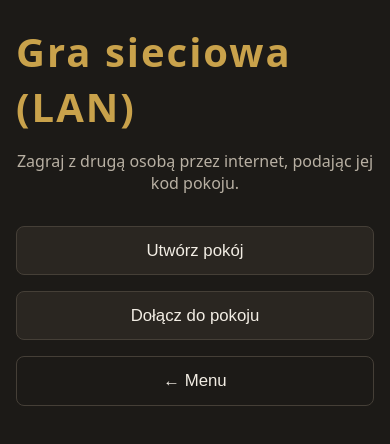
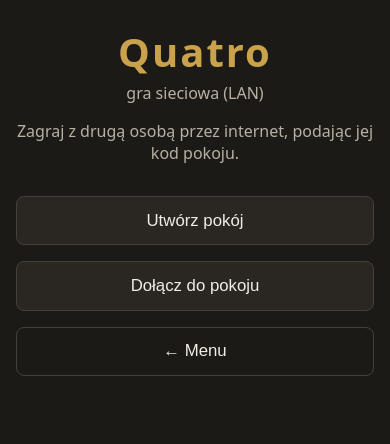
Before and after one commit to GrzegorzKossowski/quatro, a website built with Vite: page index.html in a window 390 px wide. Both pictures are taken after a click on the button "Gra sieciowa (LAN)". Built offline with nearby package versions, Linux system fonts and the light colour scheme.

Commit message:
Popraw tytul ekranu LAN: wycentrowane "Quatro" + mniejszy podpis trybu
Naglowek "Gra sieciowa (LAN)" jako pojedynczy h1 lamal sie do dwoch linii
i byl wyrownany do lewej (bo .screen-text rozciaga elementy na cala
szerokosc). Zastapiony przez "Quatro" w stylu naglowka menu glownego
(wycentrowane przez wlasny flex-kontener) i mniejszy, wycentrowany podpis
"gra sieciowa (LAN)" ponizej - miesci sie w jednej linii na mobile.

Co-Authored-By: Claude Sonnet 5 <noreply@anthropic.com>

```diff
--- a/src/styles/main.css
+++ b/src/styles/main.css
@@ -124,6 +124,21 @@ h1 {
 
 .hidden {
   display: none;
+}
+
+.net-header {
+  display: flex;
+  flex-direction: column;
+  align-items: center;
+  gap: 0.2rem;
+  width: 100%;
+}
+
+.net-mode-label {
+  margin: 0;
+  font-size: 1rem;
+  color: var(--color-text-muted);
+  text-align: center;
 }
 
 .net-room-code {
--- a/src/ui/net-view.ts
+++ b/src/ui/net-view.ts
@@ -37,8 +37,17 @@ export function renderNet(container: HTMLElement, actions: NetActions): void {
   function showChoice(): void {
     wrapper.innerHTML = '';
 
+    const header = document.createElement('div');
+    header.className = 'net-header';
+
     const title = document.createElement('h1');
-    title.textContent = 'Gra sieciowa (LAN)';
+    title.textContent = 'Quatro';
+
+    const modeLabel = document.createElement('p');
+    modeLabel.className = 'net-mode-label';
+    modeLabel.textContent = 'gra sieciowa (LAN)';
+
+    header.append(title, modeLabel);
 
     const info = document.createElement('p');
     info.className = 'subtitle';
@@ -48,7 +57,7 @@ export function renderNet(container: HTMLElement, actions: NetActions): void {
     const joinButton = makeButton('Dołącz do pokoju', showJoinForm);
     const backButton = makeButton('← Menu', backToMenu, 'btn-secondary');
 
-    wrapper.append(title, info, hostButton, joinButton, backButton);
+    wrapper.append(header, info, hostButton, joinButton, backButton);
   }
 
   function showHostRoom(): void {
```
